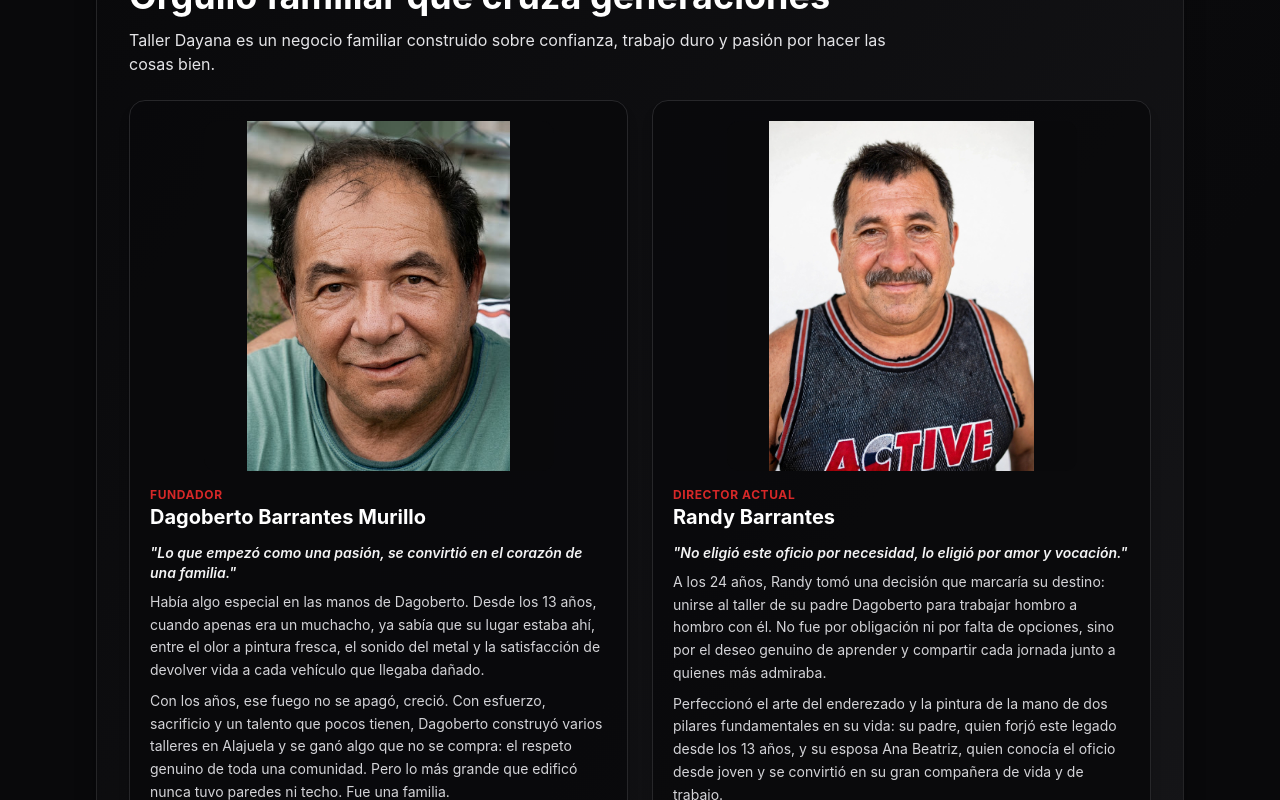
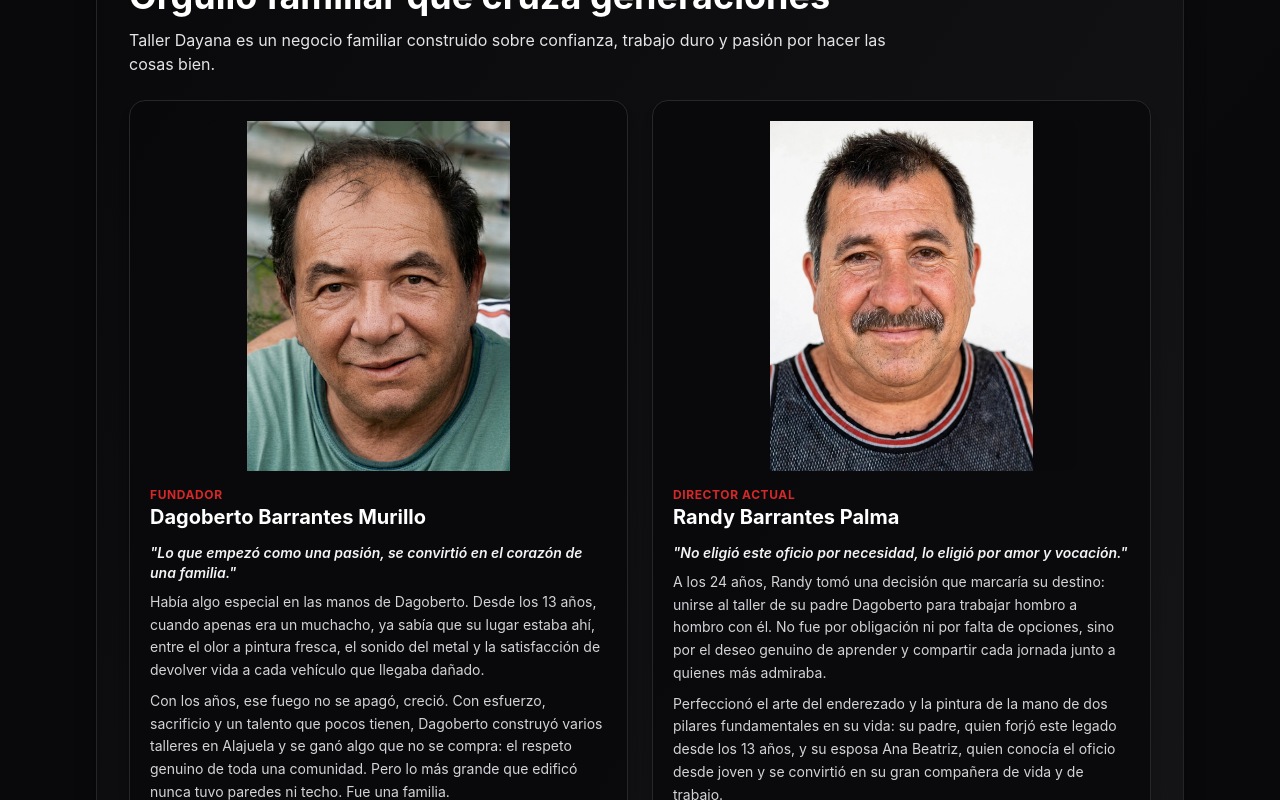
Before and after one commit to PEZ100684/Taller-Dayana, a Next.js app in the folder web/: page / in a window 1280 px wide. Shown: the part 5460-6260 px from the top of the page. Built offline with nearby package versions, Linux system fonts and the light colour scheme; no server answers.

Commit message:
Add files via upload

```diff
--- a/web/app/driveGalleryData.js
+++ b/web/app/driveGalleryData.js
@@ -132,7 +132,7 @@ export const ownerPhotos = {
   },
   randy: {
     id: "1iWdA5ACDT92QFDvknUUrH20v4dWH8vbM",
-    localPath: "/randy-barrantes.jpg",
+    localPath: "/randy-barrantes.jpg?v=2",
     driveUrl: "https://drive.google.com/thumbnail?id=1iWdA5ACDT92QFDvknUUrH20v4dWH8vbM&sz=w1200"
   }
 };
--- a/web/app/page.js
+++ b/web/app/page.js
@@ -37,7 +37,7 @@ const historyTimeline = [
   },
   {
     period: "Actualidad",
-    title: "Dirigido por Randy Barrantes",
+    title: "Dirigido por Randy Barrantes Palma",
     description: "La nueva generación mantiene vivo el legado con atención cercana, tecnología y acabados de alto nivel."
   }
 ];
@@ -1996,11 +1996,11 @@ export default function Home() {
                   e.currentTarget.onerror = null;
                   e.currentTarget.src = ownerPhotos.randy.driveUrl;
                 }}
-                alt="Randy Barrantes"
+                alt="Randy Barrantes Palma"
                 className="mx-auto h-[350px] w-[350px] max-w-full rounded-xl bg-zinc-950 object-contain object-center"
               />
               <p className="mt-4 text-xs font-bold uppercase tracking-wider text-brandRed">Director actual</p>
-              <p className="text-xl font-bold text-white">Randy Barrantes</p>
+              <p className="text-xl font-bold text-white">Randy Barrantes Palma</p>
               <p className="mt-3 text-sm font-semibold italic text-zinc-100">
                 "No eligió este oficio por necesidad, lo eligió por amor y vocación."
               </p>
```
Also changed, not shown: web/public/randy-barrantes.jpg.
